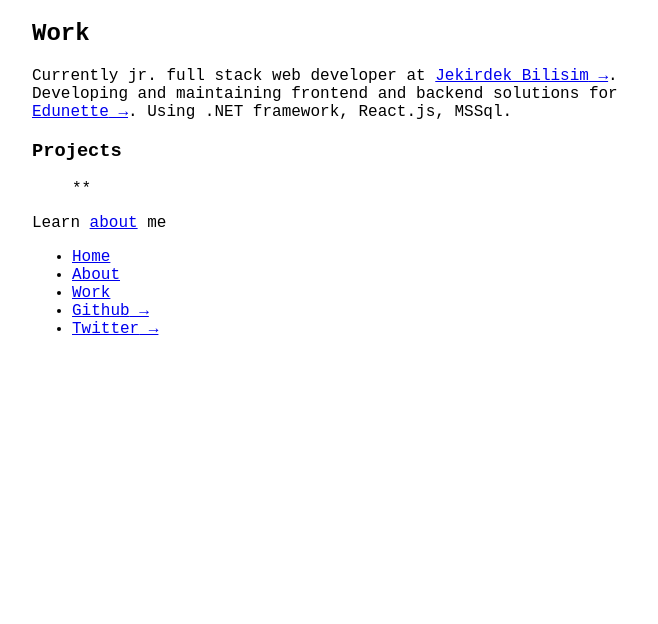
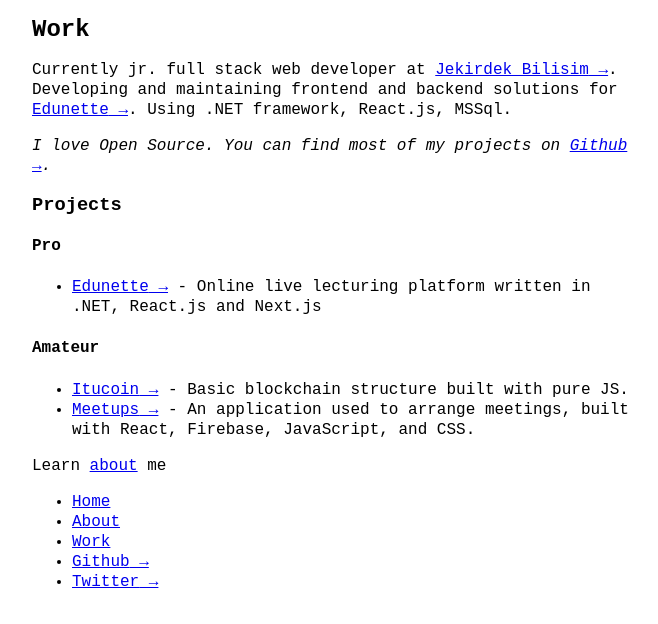
Before and after one commit to erencnt/erencantemur-com, a plain HTML site: page work.html in a window 1280 px wide. Shown: the whole page, without its empty margins (308-966 px from the left). Drawn offline with Linux system fonts and the light colour scheme.

Commit message:
filled projects part on work page

```diff
--- a/style.css
+++ b/style.css
@@ -4,6 +4,7 @@ body {
   font-family: monospace;
   font-size: 1rem;
   padding: 0 30px;
+  line-height: 1.25rem;
 }
 
 .out::after {
--- a/work.html
+++ b/work.html
@@ -17,17 +17,24 @@
       <a href="https://edunette.com" class="out">Edunette</a>. Using .NET
       framework, React.js, MSSql.
     </p>
+    <em>I love Open Source. You can find most of my projects on <a href="https://github.com/erncae" class="out">Github</a>.</em>
     <h3>Projects</h3>
+    <h4>Pro</h4>
     <ul>
-        **
+      <li><a href="https://edunette.com" class="out"> Edunette</a> - Online live lecturing platform written in .NET, React.js and Next.js</li>
+    </ul>
+    <h4>Amateur</h4>
+    <ul>
+        <li><a href="https://github.com/erncae/itucoin" class="out">Itucoin</a> - Basic blockchain structure built with pure JS.</li>
+        <li><a href="https://github.com/erncae/meetups" class="out">Meetups</a> - An application used to arrange meetings, built with React, Firebase, JavaScript, and CSS.</li>
     </ul>
     <p>Learn <a href="about.html">about</a> me</p>
     <ul>
-      <li><a href="/">Home</a></li>
+      <li><a href="https://erencantemur.com">Home</a></li>
       <li><a href="about.html">About</a></li>
       <li><a href="work.html">Work</a></li>
-      <li><a href="#" class="out">Github</a></li>
-      <li><a href="#" class="out">Twitter</a></li>
+      <li><a href="https://github.com/erncae/meetups" class="out">Github</a></li>
+      <li><a href="https://twitter.com/erencnt" class="out">Twitter</a></li>
     </ul>
   </body>
 </html>
```
Also changed, not shown: about.html (+3 -3 lines), index.html (+3 -3 lines).
